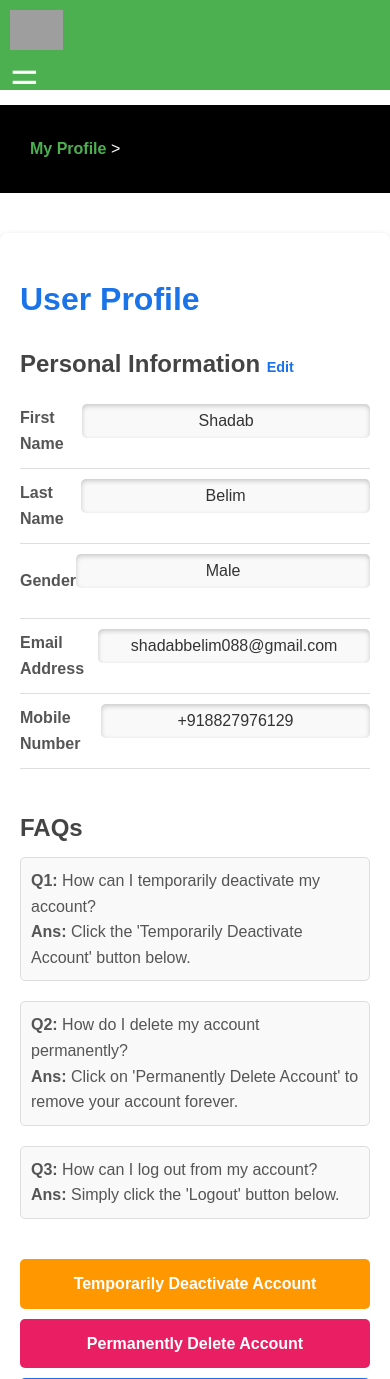
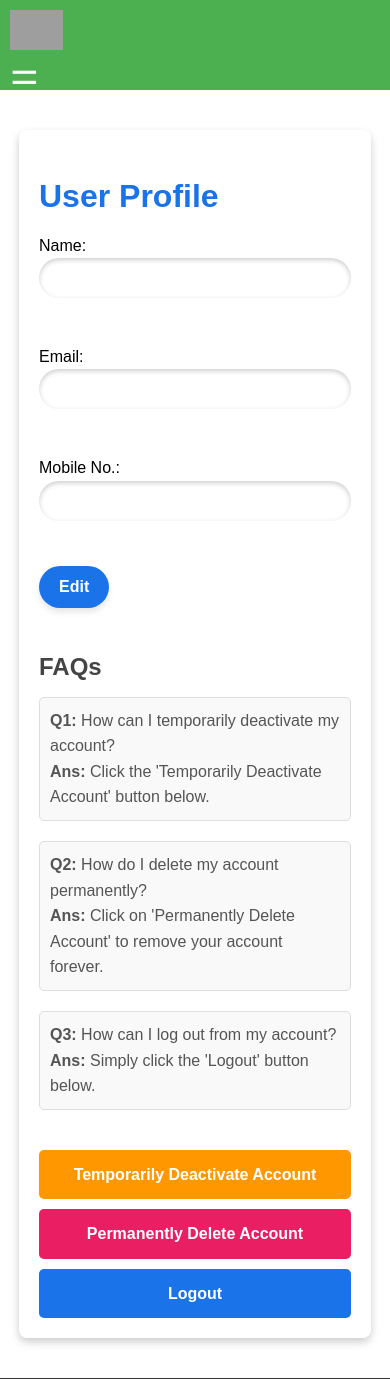
Before and after one commit to Shadabbelim2/smart-canteen, a PHP site: page /profile.html in a window 390 px wide. Shown: the top 1379 px of the page. Run offline with PHP 8.4, Linux system fonts and the light colour scheme; grey boxes are pictures that could not be loaded.

Commit message:
fetch user data and show and edit data in database

```diff
--- a/logout.js
+++ b/logout.js
@@ -1,4 +1,26 @@
 function logout() {
+    // Logout function in JavaScript
+    fetch('logout.php', {
+        method: 'POST',
+        headers: { 'Content-Type': 'application/json' }
+    })
+    .then(response => response.json())
+    .then(data => {
+        if (data.success) {
+            alert('Logout successful!');
+            // Clear user data from UI
+            document.getElementById('orders').innerHTML = ''; // Orders list ko empty kar do
+            // Redirect user to login or home page
+            window.location.href = 'login.html';
+        } else {
+            alert(data.message);
+        }
+    })
+    .catch(error => {
+        console.error('Error:', error);
+    });
+
+
     // Clear session storage or cookies (if you're using them for login status)
     sessionStorage.clear();  // Clears session storage
     localStorage.clear();    // Clears local storage (if used)
--- a/profile.html
+++ b/profile.html
@@ -1,15 +1,15 @@
 <!DOCTYPE html>
 <html lang="en">
+
 <head>
   <meta charset="UTF-8">
   <meta name="viewport" content="width=device-width, initial-scale=1.0">
   <title>User Profile</title>
-  <link rel="icon" type="image/x-icon" href="home-image/logo.jpg">
   <link rel="stylesheet" href="style.css">
 </head>
 
 
-  <body >
+<body>
 
 
 
@@ -36,7 +36,7 @@
           <a href="pasta.html">Pasta</a>
           <a href="cheeps.html">Chips</a>
           <a href="ice-cream.html">ICE-Cream</a>
-                <a href="chines.html">Chines</a>
+          <a href="chines.html">chines</a>
         </div>
       </div>
       <a href="order.html">Order</a>
@@ -46,36 +46,27 @@
     </nav>
   </header>
 
-  <section class="breadcrumb">
-    <p><a href="order.html">My Profile</a> > </p>
-</section>
+
   <div class="container">
     <h1>User Profile</h1>
 
     <!-- Personal Information Section -->
-      <div class="info-section">
-        <h2>Personal Information <a href="#" class="edit-link">Edit</a></h2>
-        <div class="info-item">
-          <span>First Name</span>
-          <input type="text" value="Shadab" readonly>
-        </div>
-        <div class="info-item">
-          <span>Last Name</span>
-          <input type="text" value="Belim" readonly>
-        </div>
-        <div class="info-item">
-          <span>Gender</span>
-          <input type="text" value="Male" readonly>
-        </div>
-        <div class="info-item">
-          <span>Email Address</span>
-          <input type="text" value="shadabbelim088@gmail.com" readonly>
-        </div>
-        <div class="info-item">
-          <span>Mobile Number</span>
-          <input type="text" value="+918827976129" readonly>
-        </div>
-      </div>
+    <form id="userForm">
+      <label for="name">Name:</label>
+      <input type="text" id="name" name="name" readonly required><br><br>
+
+      <label for="email">Email:</label>
+      <input type="email" id="email" name="email" readonly required><br><br>
+
+      <label for="phone">Mobile No.:</label>
+      <input type="text" id="phone" name="phone" readonly required><br><br>
+
+      <!-- Edit button -->
+      <button type="button" id="editButton">Edit</button>
+
+      <!-- Save changes button, initially hidden -->
+      <button type="submit" id="saveButton" style="display: none;">Save Changes</button>
+  </form>
 
     <!-- FAQ Section -->
     <div class="faq-section">
@@ -96,13 +87,13 @@
 
     <!-- Action Links -->
     <div class="action-links">
-        <a href="javascript:void(0);" class="temp-deactivate" onclick="deactivateAccount()">Temporarily Deactivate Account</a>
-        <a href="perm-delete.html" class="perm-delete">Permanently Delete Account</a>
+      <a href="javascript:void(0);" class="temp-deactivate" onclick="deactivateAccount()">Temporarily Deactivate
+        Account</a>
+      <a href="javascript:void(0);" class="perm-delete">Permanently Delete Account</a>
       <a href="javascript:void(0);" class="logout" onclick="logout()">Logout</a>
 
     </div>
   </div>
-     <!-- Footer Section -->
   <!-- Footer Section -->
   <footer id="footer">
     <div class="footer-content">
@@ -121,9 +112,10 @@
       </div>
       <div class="footer-contact">
         <h3>Contact Us</h3>
-        <p><i class="fa-solid fa-location-pin"></i> Acropolis Group of Institutions, Bypass Road, Manglia Square, Manglia, Indore, Madhya Pradesh - 453771, India</p>
+        <p><i class="fa-solid fa-location-pin"></i> Acropolis Group of Institutions, Bypass Road, Manglia Square,
+          Manglia, Indore, Madhya Pradesh - 453771, India</p>
         <span>
-          <p>  <i class="fas fa-phone"></i>
+          <p> <i class="fas fa-phone"></i>
             <a href="tel:+918827976129" class="contact-link">+91-8827976129</a>
         </span></p>
         <p> <span>
@@ -139,6 +131,117 @@
   <script src="script.js"></script>
   <script src="logout.js"></script>
   <script src="profile.js"></script>
+  <script>
+    document.querySelector('.perm-delete').addEventListener('click', function () {
+      // First confirm dialog
+      if (confirm('Are you sure you want to permanently delete your account? This action cannot be undone.')) {
+        // Second prompt to ask the reason for account deletion
+        const reason = prompt('Please tell us why you want to delete your account:');
+
+        // If user provided a reason
+        if (reason !== null && reason.trim() !== '') {
+          // Send request to delete the account along with the reason
+          fetch('delete_account.php', {
+            method: 'POST',
+            headers: { 'Content-Type': 'application/json' },
+            body: JSON.stringify({ reason: reason })
+            // Send reason with the request
+
+          })
+            .then(response => response.json())
+            .then(data => {
+              if (data.success) {
+                alert(data.message); // Show success message
+                window.location.href = 'signup.html'; // Redirect to signup page
+              } else {
+                alert(data.message); // Show error message
+              }
+            })
+            .catch(error => {
+              console.error('Error:', error);
+              alert('An error occurred. Please try again.');
+            });
+        } else {
+          alert('Account deletion canceled. Reason is required.');
+        }
+
+      }
+      sessionStorage.clear();  // Clears session storage
+      localStorage.clear();    // Clears local storage (if used)
+
+    });
+
+  </script>
+  <script>
+  window.onload = function() {
+    fetch('user_info.php')
+    .then(response => response.text())  // Get the response as text first
+    .then(text => {
+        console.log(text);  // Log the response to check if it's valid JSON
+        try {
+            const data = JSON.parse(text);  // Try parsing the response as JSON
+            if (data.success) {
+                document.getElementById('name').value = data.user_data.name;
+                document.getElementById('email').value = data.user_data.email;
+                document.getElementById('phone').value = data.user_data.phone;
+            } else {
+                alert(data.message);  // Show error message if data is not found
+            }
+        } catch (error) {
+            console.error('Error:', error);
+            alert('The response from the server is not valid JSON. Please check the server.');
+        }
+    })
+    .catch(error => {
+        console.error('Error:', error);
+        alert('Failed to fetch user data. Please try again.');
+    });
+};
+
+
+ // Enable editing when the user clicks the "Edit" button
+ document.getElementById('editButton').addEventListener('click', function() {
+            document.getElementById('name').removeAttribute('readonly');
+            document.getElementById('phone').removeAttribute('readonly');
+            document.getElementById('editButton').style.display = 'none';
+            document.getElementById('saveButton').style.display = 'inline-block';
+        });
+
+        // Handle form submission to update user data
+        document.getElementById('userForm').addEventListener('submit', function(e) {
+            e.preventDefault();
+
+            // Confirm before saving changes
+            if (confirm('Are you sure you want to save the changes?')) {
+                const name = document.getElementById('name').value;
+                const phone = document.getElementById('phone').value;
+
+                const data = { name, phone };
+
+                fetch('update_user_info.php', {
+                    method: 'POST',
+                    headers: { 'Content-Type': 'application/json' },
+                    body: JSON.stringify(data)
+                })
+                .then(response => response.json())
+                .then(data => {
+                    if (data.success) {
+                        alert('User information updated successfully.');
+                        window.location.reload(); // Reload the page to reflect changes
+                    } else {
+                        alert(data.message);
+                    }
+                })
+                .catch(error => {
+                    console.error('Error:', error);
+                    alert('Failed to update user information.');
+                });
+            }
+        });
+
+</script>
+
+
 </body>
 
 </html>
--- a/style.css
+++ b/style.css
@@ -999,7 +999,7 @@
   min-height: 100vh; /* Full viewport height */
   margin: 0;
   padding: 0;
-  background: linear-gradient(135deg, #6a11cb 0%, #2575fc 100%); /* Gradient background */
+  background: linear-gradient(135deg, #f3f2f5 0%, #b4b6b8 100%); /* Gradient background */
   font-family: 'Poppins', sans-serif; /* Modern font */
   color: #fff; /* White text */
   overflow: hidden; /* Prevents scrollbars */
@@ -1040,7 +1040,8 @@
 input[type="email"],
 input[type="password"],
 input[type="tel"] {
-  width: 100%;
+  width: 100%; /* Ensures the input takes full width of the container */
+  max-width: 400px; /* Restricts maximum width to avoid excessive input width on large screens */
   padding: 15px;
   margin-bottom: 20px;
   border: none;
@@ -1053,6 +1054,7 @@
   box-shadow: inset 0 2px 5px rgba(0, 0, 0, 0.2);
   outline: none;
   transition: all 0.3s ease-in-out;
+  box-sizing: border-box; /* Ensures padding doesn't affect overall width calculation */
 }
 
 /* Input Focus Effect */
@@ -1060,6 +1062,28 @@
   box-shadow: 0 0 10px rgba(255, 255, 255, 0.5);
   background: #fff;
 }
+
+/* Responsive Styles */
+@media (max-width: 768px) {
+  input[type="text"],
+  input[type="email"],
+  input[type="password"],
+  input[type="tel"] {
+    width: 90%; /* Reduces width on tablets for better spacing */
+  }
+}
+
+@media (max-width: 480px) {
+  input[type="text"],
+  input[type="email"],
+  input[type="password"],
+  input[type="tel"] {
+    width: 100%; /* Full width for mobile screens */
+    padding: 12px; /* Slightly reduce padding on small screens */
+    font-size: 14px; /* Reduce font size for smaller screens */
+  }
+}
+
 
 /* Submit Button */
 button[type="submit"] {
@@ -1457,7 +1481,7 @@
 
 /* Container Styles */
 .container {
-  max-width: 800px;
+  max-width: 80%;
   margin: 40px auto;
   padding: 20px;
   background: #fff;
@@ -1572,6 +1596,32 @@
 
 .logout:hover {
   background: #155bb5;
+}
+
+/* Edit Button */
+#editButton {
+  padding: 12px 20px;
+  font-size: 16px;
+  font-weight: bold;
+  background-color: #1a73e8; /* Blue background */
+  color: white;
+  border: none;
+  border-radius: 30px; /* Rounded corners */
+  cursor: pointer;
+  transition: background-color 0.3s ease, transform 0.3s ease;
+  box-shadow: 0 4px 6px rgba(0, 0, 0, 0.1); /* Subtle shadow */
+  outline: none;
+}
+
+/* Hover Effect */
+#editButton:hover {
+  background-color: #155bb5; /* Darker blue when hovered */
+  transform: translateY(-2px); /* Lift effect */
+}
+
+/* Focus Effect */
+#editButton:focus {
+  box-shadow: 0 0 10px rgba(26, 115, 232, 0.5); /* Highlight border on focus */
 }
 
   /* Style for the receipt container */
```
Also changed, not shown: delete_account.php (added, +63 -0 lines), logout.php (added, +15 -0 lines), update_user_info.php (added, +58 -0 lines), user_info.php (added, +45 -0 lines). Lines whose indentation alone changed are shown as unchanged.
